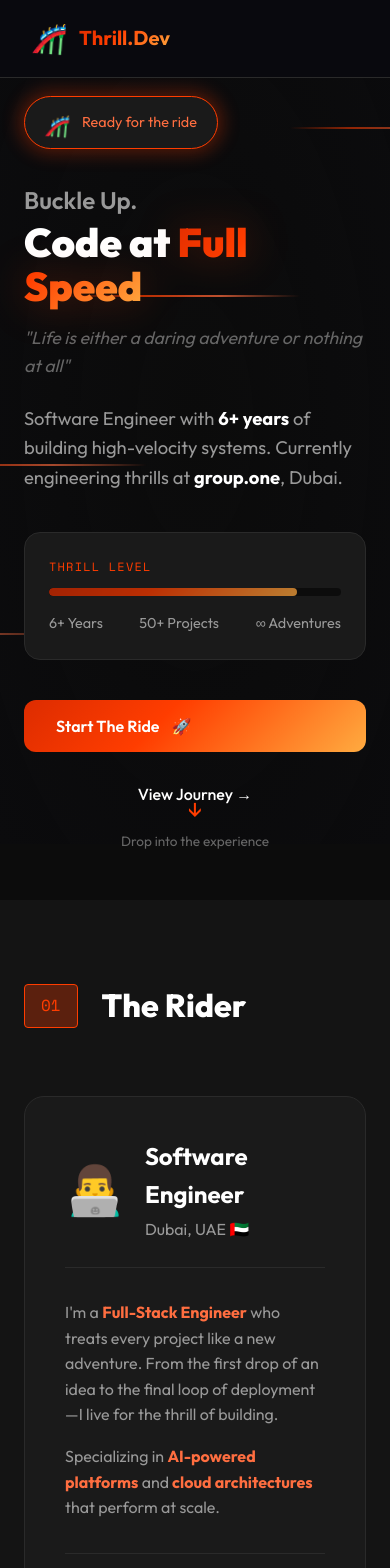
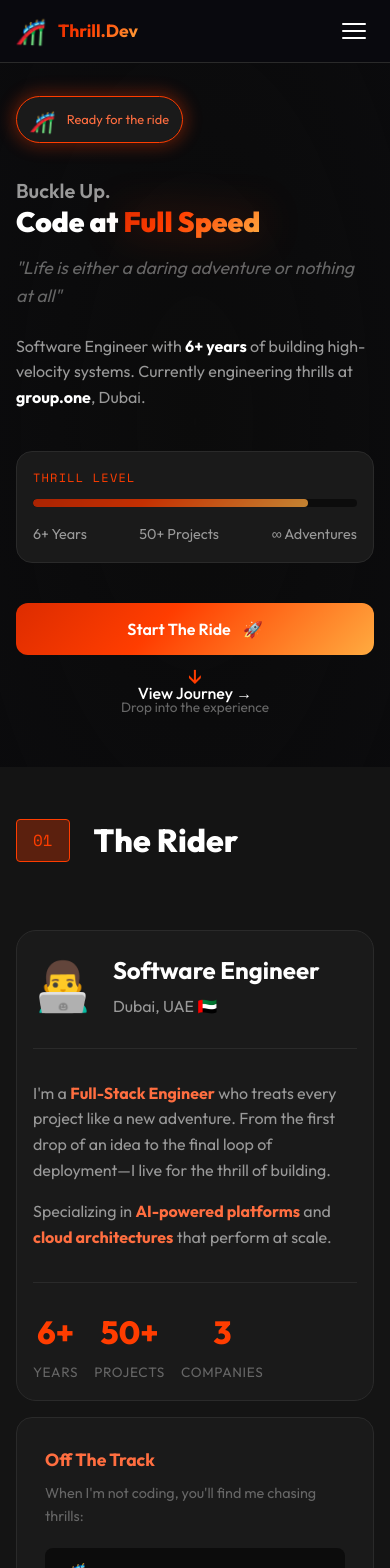
Before and after one commit to PoojaKushwah1402/portfolio, a React (Create React App) app: page / in a window 390 px wide. Shown: the top 1568 px of the page. Built offline with nearby package versions, Linux system fonts and the light colour scheme.

Commit message:
responsive

```diff
--- a/src/App.css
+++ b/src/App.css
@@ -318,6 +318,44 @@ body {
 .nav-link.active {
     color: var(--thrill);
     background: var(--thrill-glow);
+}
+
+/* Mobile Menu Button */
+.mobile-menu-btn {
+    display: none;
+    background: transparent;
+    border: none;
+    padding: 0.5rem;
+    cursor: pointer;
+    z-index: 101;
+}
+
+.hamburger {
+    display: flex;
+    flex-direction: column;
+    gap: 5px;
+    width: 24px;
+}
+
+.hamburger span {
+    display: block;
+    height: 2px;
+    width: 100%;
+    background: var(--text);
+    border-radius: 2px;
+    transition: all 0.3s ease;
+}
+
+.hamburger.open span:nth-child(1) {
+    transform: rotate(45deg) translate(5px, 5px);
+}
+
+.hamburger.open span:nth-child(2) {
+    opacity: 0;
+}
+
+.hamburger.open span:nth-child(3) {
+    transform: rotate(-45deg) translate(5px, -5px);
 }
 
 /* Theme Selector */
@@ -1254,23 +1292,177 @@ section.visible {
 
 @media (max-width: 768px) {
     section {
-        padding: 5rem 1.5rem;
+        padding: 4rem 1.25rem;
+    }
+
+    .nav {
+        padding: 0.75rem 1rem;
+    }
+
+    .mobile-menu-btn {
+        display: block;
     }
 
     .nav-links {
         display: none;
+        position: fixed;
+        top: 56px;
+        left: 0;
+        right: 0;
+        height: auto;
+        min-height: calc(100vh - 56px);
+        background-color: var(--bg);
+        flex-direction: column;
+        align-items: stretch;
+        padding: 1.5rem;
+        gap: 0.75rem;
+        z-index: 99;
+        animation: slideDown 0.3s ease;
+        overflow-y: auto;
+    }
+
+    .nav-links.mobile-open {
+        display: flex !important;
+        background-color: var(--bg);
+    }
+
+    /* Ensure solid background on mobile menu */
+    body.dark-theme .nav-links.mobile-open {
+        background-color: #0c0c0c;
+    }
+
+    body.light-theme .nav-links.mobile-open {
+        background-color: #fafafa;
+    }
+
+    .nav-links .nav-link {
+        display: block;
+        width: 100%;
+        padding: 1rem 1.5rem;
+        font-size: 1.1rem;
+        text-align: left;
+        border: 1px solid var(--border);
+        border-radius: 12px;
+        background: var(--surface);
+    }
+
+    @keyframes slideDown {
+        from {
+            opacity: 0;
+            transform: translateY(-20px);
+        }
+        to {
+            opacity: 1;
+            transform: translateY(0);
+        }
+    }
+
+    .nav-link {
+        padding: 1rem;
+        font-size: 1.1rem;
+        text-align: center;
+        border-radius: 12px;
+    }
+
+    .theme-selector {
+        margin-left: 0;
+        margin-top: 1rem;
+        width: 100%;
+    }
+
+    .theme-toggle {
+        width: 100%;
+        justify-content: center;
+        padding: 1rem;
+    }
+
+    .theme-dropdown {
+        position: fixed;
+        top: 50%;
+        left: 50%;
+        transform: translate(-50%, -50%);
+        width: 90%;
+        max-width: 300px;
+        max-height: 70vh;
+    }
+
+    .logo {
+        font-size: 1.1rem;
+    }
+
+    .logo-icon {
+        font-size: 1.5rem;
     }
 
     .section-header {
         flex-wrap: wrap;
     }
 
+    .section-title {
+        font-size: 1.75rem;
+    }
+
     .header-line {
         display: none;
     }
 
+    .hero {
+        min-height: auto;
+        padding-top: 6rem;
+        padding-bottom: 3rem;
+    }
+
+    .hero-line.small {
+        font-size: 1.25rem;
+    }
+
+    .hero-line.big {
+        font-size: 2rem;
+    }
+
+    .hero-desc {
+        font-size: 1rem;
+    }
+
     .hero-cta {
         flex-direction: column;
+        gap: 0.75rem;
+    }
+
+    .btn-primary, .btn-ghost {
+        width: 100%;
+        justify-content: center;
+    }
+
+    .thrill-meter {
+        padding: 1rem;
+    }
+
+    .meter-stats {
+        flex-wrap: wrap;
+        gap: 0.75rem;
+    }
+
+    .stat {
+        flex: 1 1 45%;
+    }
+
+    .about-grid {
+        grid-template-columns: 1fr;
+        gap: 1rem;
+    }
+
+    .about-card {
+        padding: 1.25rem;
+    }
+
+    .card-stats {
+        flex-wrap: wrap;
+        gap: 1rem;
+    }
+
+    .stat-item {
+        flex: 1 1 45%;
     }
 
     .journey-stop {
@@ -1289,15 +1481,82 @@ section.visible {
 
     .stop-content {
         margin-bottom: 1.5rem;
+        padding: 1.25rem;
     }
 
-    .card-stats {
-        flex-wrap: wrap;
-        gap: 1.5rem;
+    .stop-role {
+        font-size: 1.25rem;
+    }
+
+    .skills-grid {
+        grid-template-columns: 1fr;
+        gap: 1rem;
+    }
+
+    .skill-box {
+        padding: 1.25rem;
+    }
+
+    .skill-items {
+        gap: 0.5rem;
+    }
+
+    .skill-tag {
+        font-size: 0.8rem;
+        padding: 0.35rem 0.75rem;
+    }
+
+    .contact-cards {
+        flex-direction: column;
+    }
+
+    .contact-card {
+        padding: 1rem;
     }
 
     .coaster-track-container {
         display: none;
+    }
+
+    .speed-lines {
+        display: none;
+    }
+
+    .footer {
+        padding: 2rem 1rem;
+    }
+}
+
+/* Extra small devices */
+@media (max-width: 480px) {
+    section {
+        padding: 3rem 1rem;
+    }
+
+    .hero-line.big {
+        font-size: 1.75rem;
+    }
+
+    .hero-badge {
+        font-size: 0.8rem;
+        padding: 0.4rem 0.8rem;
+    }
+
+    .about-card {
+        padding: 1rem;
+    }
+
+    .stat-item {
+        flex: 1 1 100%;
+    }
+
+    .hobby-list {
+        flex-direction: column;
+        gap: 0.5rem;
+    }
+
+    .stop-highlights li {
+        font-size: 0.9rem;
     }
 }
 
--- a/src/App.js
+++ b/src/App.js
@@ -232,6 +232,7 @@ function App() {
     const [scrollProgress, setScrollProgress] = useState(0);
     const [currentTheme, setCurrentTheme] = useState("classic");
     const [themeMenuOpen, setThemeMenuOpen] = useState(false);
+    const [mobileMenuOpen, setMobileMenuOpen] = useState(false);
     const cartRef = useRef(null);
 
     // Apply theme to CSS variables
@@ -535,7 +536,29 @@ function App() {
                         <span className="logo-icon">🎢</span>
                         <span className="logo-text">Thrill.Dev</span>
                     </a>
-                    <div className="nav-links">
+
+                    {/* Mobile Menu Button */}
+                    <button
+                        className="mobile-menu-btn"
+                        onClick={() => setMobileMenuOpen(!mobileMenuOpen)}
+                        aria-label="Toggle menu"
+                    >
+                        <span
+                            className={`hamburger ${
+                                mobileMenuOpen ? "open" : ""
+                            }`}
+                        >
+                            <span></span>
+                            <span></span>
+                            <span></span>
+                        </span>
+                    </button>
+
+                    <div
+                        className={`nav-links ${
+                            mobileMenuOpen ? "mobile-open" : ""
+                        }`}
+                    >
                         {["about", "journey", "skills", "contact"].map(
                             (item) => (
                                 <button
@@ -547,13 +570,14 @@ function App() {
                                             ? "active"
                                             : ""
                                     }`}
-                                    onClick={() =>
+                                    onClick={() => {
                                         scrollTo(
                                             item === "journey"
                                                 ? "experience"
                                                 : item
-                                        )
-                                    }
+                                        );
+                                        setMobileMenuOpen(false);
+                                    }}
                                 >
                                     {item}
                                 </button>
```
